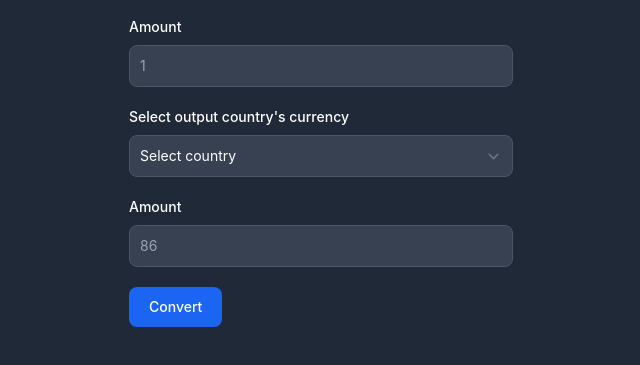
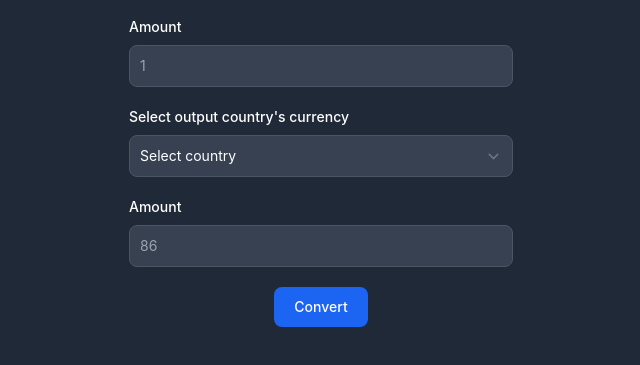
Before and after one commit to itspriyambhattacharya/js_currency_converter_project, a website built with Vite: page index.html in a window 1280 px wide. Shown: the part 109-474 px from the top of the page, without its empty margins (319-959 px from the left). Built offline with nearby package versions, Linux system fonts and the light colour scheme.

Commit message:
feat: completed the UI of the currency converter app

```diff
--- a/index.html
+++ b/index.html
@@ -79,7 +79,7 @@
             readonly
           />
         </div>
-        <div class="mb-5">
+        <div class="mb-5 flex justify-center items-center">
           <button
             type="button"
             class="text-white bg-blue-700 hover:bg-blue-800 focus:ring-4 focus:ring-blue-300 font-medium rounded-lg text-sm px-5 py-2.5 me-2 mb-2 dark:bg-blue-600 dark:hover:bg-blue-700 focus:outline-none dark:focus:ring-blue-800"
```
